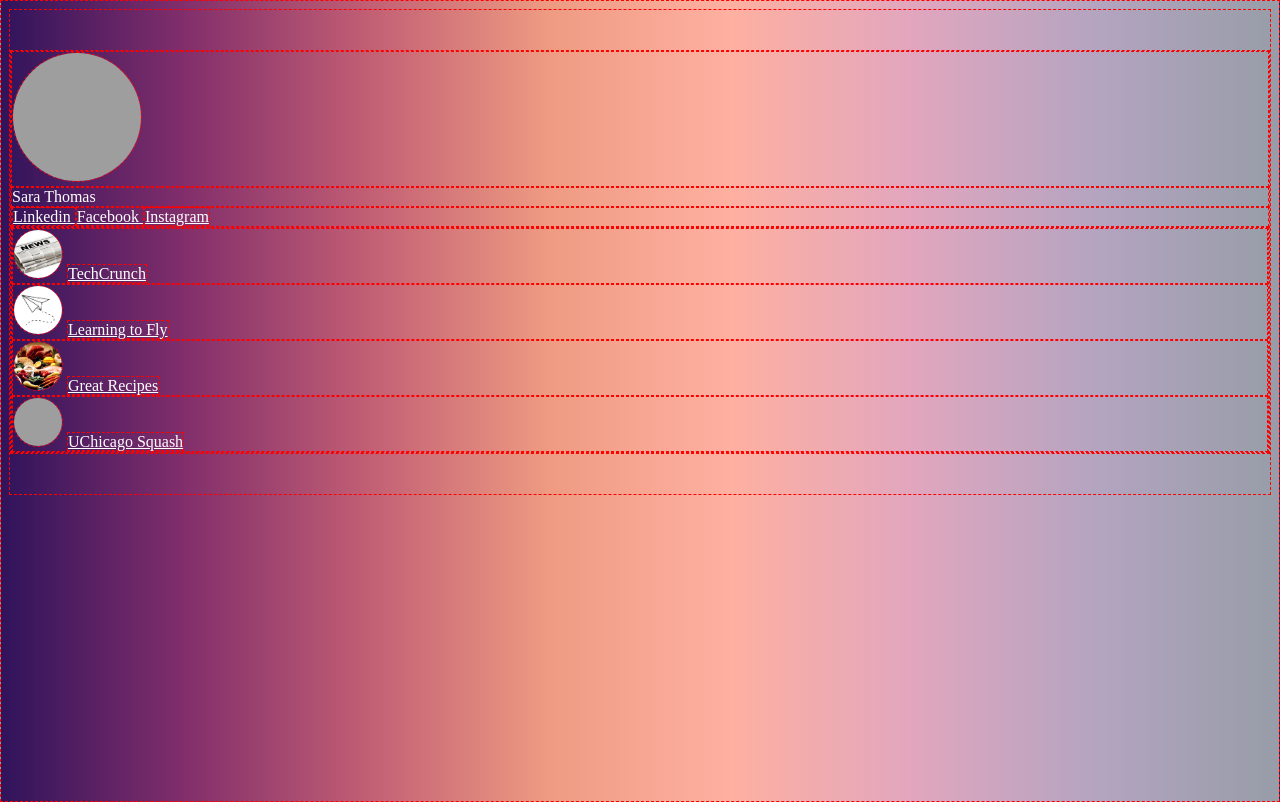
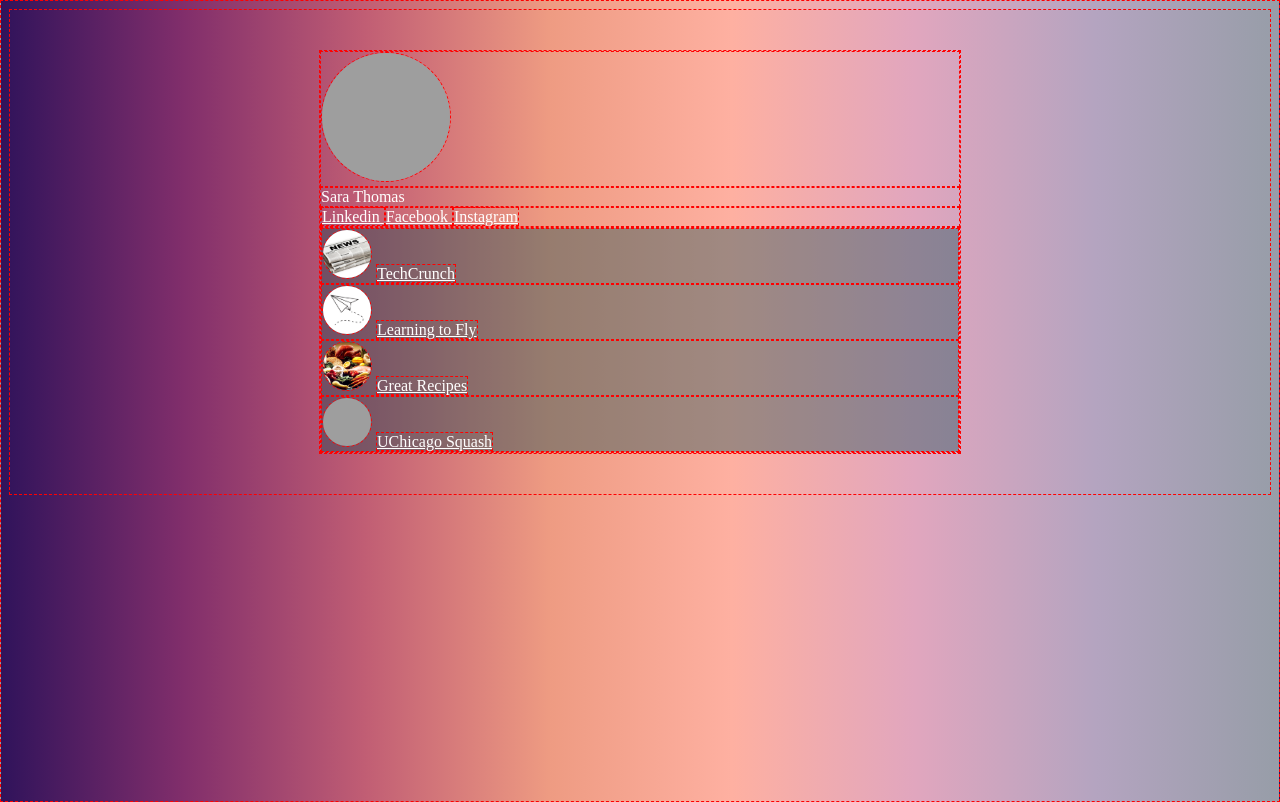
Before and after one commit to sthomas315/link-in-bio, a plain HTML site: page index.html in a window 1280 px wide. Drawn offline with Linux system fonts and the light colour scheme; grey boxes are pictures that could not be loaded.

Commit message:
nearly there

```diff
--- a/index.html
+++ b/index.html
@@ -25,6 +25,14 @@
     color: rgba(255,255,255,1.0);
   }
 
+  .item{
+    background-color: rgba(0,72,76,0.37);
+  }
+
+  .main-container{
+    max-width: 640px;
+    margin: auto;
+  }
   .avatar-image{
     width: 128px;
     height: 128px;
@@ -74,7 +82,7 @@ object-fit: cover;
       </a>
     </div>
 
-    <div class = item">
+    <div class = "item">
       <img src = "LTF.jpg" class = "thumbnail">
       <a target ="_blank" href ="https://ltf.vc/">
         Learning to Fly
```
